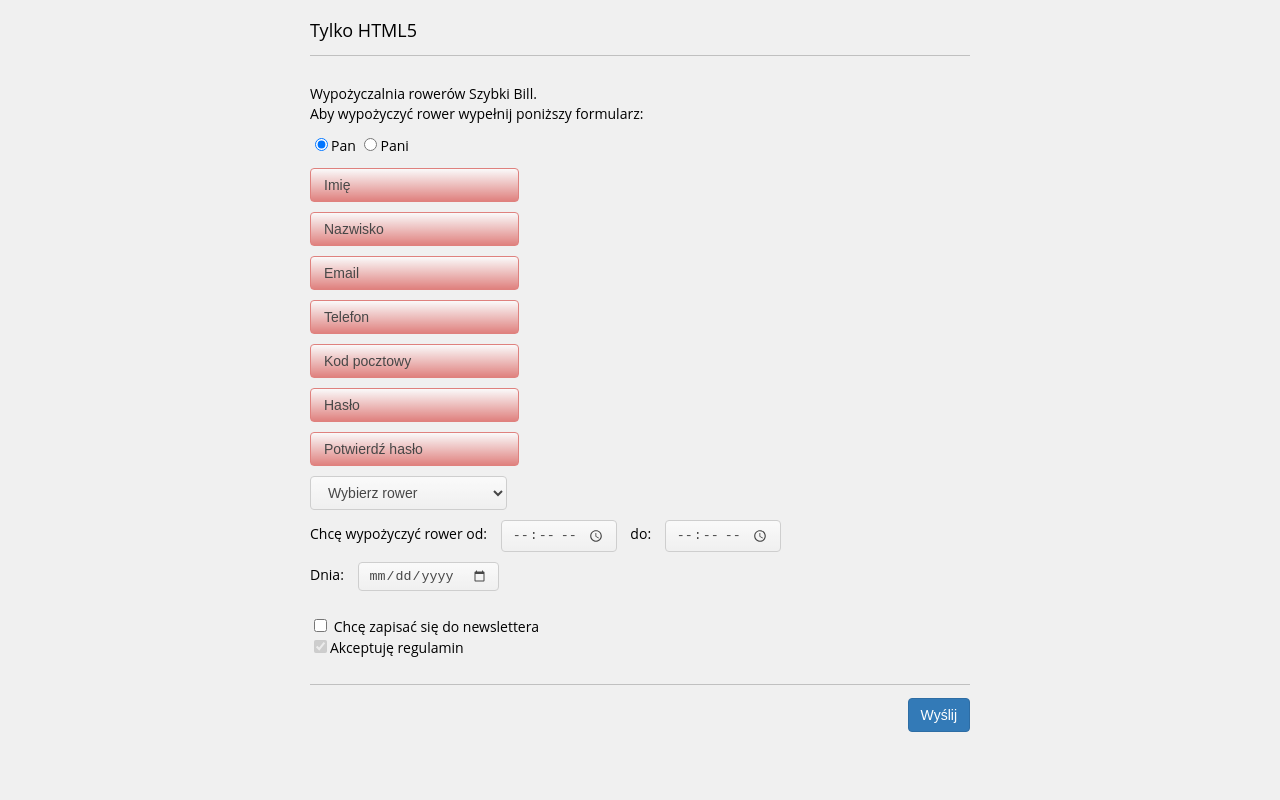
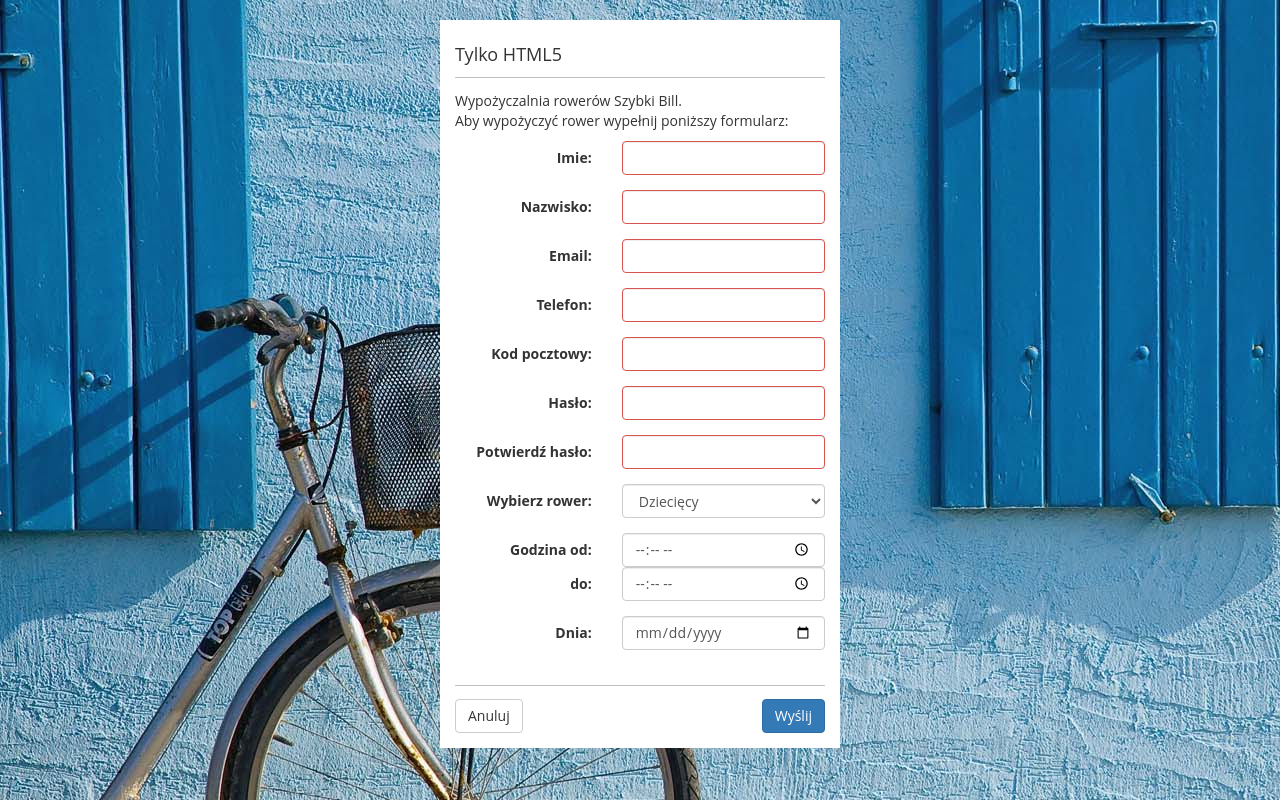
Before and after one commit to Ilierette/validator, a plain HTML site: page onlyHTML.html in a window 1280 px wide. Drawn offline with nearby package versions, Linux system fonts and the light colour scheme.

Commit message:
minor fixes

```diff
--- /dev/null
+++ b/gulpfile.js
@@ -0,0 +1,22 @@
+var gulp = require('gulp');
+var sass = require('gulp-sass');
+var minify = require('gulp-minify-css');
+var concat = require('gulp-concat');
+var rename = require('gulp-rename');
+
+gulp.task('sass', function() {
+    gulp.src('./sass/*.scss')
+        .pipe(sass().on('error', sass.logError))
+        .pipe(minify())
+        .pipe(concat('app.css'))
+        .pipe(rename({
+          basename : 'app',
+          extname : '.min.css'
+    }))
+        .pipe(gulp.dest('./css/'))
+});
+
+//Watch task
+gulp.task('default',function() {
+    gulp.watch('./sass/*.scss',['sass']);
+});
--- a/onlyHTML.html
+++ b/onlyHTML.html
@@ -4,110 +4,107 @@
     <title>TI - Walidacja formularza</title>
     <meta charset="UTF-8">
     <meta name="viewport" content="width=device-width, initial-scale=1.0">
-    <link rel="stylesheet" type="text/css" href="./css/appHTML.css">
+    <link rel="stylesheet" type="text/css" href="./css/app.min.css">
   </head>
   <body>
-    <div class="main-window">
+    <div class="main-window html-only">
       <div class="container-fluid">
-                <form action="MAILTO: X@xx.pl" method="get" enctype="text/plain" id="form">
         <header class="content-header">
           <h4>Tylko HTML5</h4>
           <hr>
-                    </header>
-                    <div class="row">
-                        <div class="panel-body">
-                            <div>
+          <p>
             Wypożyczalnia rowerów Szybki Bill. <br>
             Aby wypożyczyć rower wypełnij poniższy formularz:
-                            </div>
-                            <div class="row radio-buttons">
-                                <input type="radio" name="sex" value="male" checked>Pan
-                                <input type="radio" name="sex" value="female">Pani
-                            </div>
+          </p>
+        </header>
+        <form class="form-horizontal" method="get" enctype="text/plain" id="form">
           <div class="form-group">
-                                <div class="input-col">
+            <label class="control-label col-xs-12 col-sm-5" for="name">Imie:</label>
+            <div class="col-xs-12 col-sm-7">
               <input type="text" name="name" id="name" class="form-control"
-																				 placeholder="Imię" pattern="[a-zA-Z]{2,}" required>
+                     pattern="[a-zA-Z]{2,}" required>
             </div>
           </div>
           <div class="form-group">
-                                <div class="input-col">
+            <label class="control-label col-xs-12 col-sm-5" for="name">Nazwisko:</label>
+            <div class="col-xs-12 col-sm-7">
               <input type="text" name="surname" id="surname" class="form-control"
-																					 placeholder="Nazwisko" pattern="[a-zA-Z]{2,}" required>
+                     pattern="[a-zA-Z]{2,}" required>
             </div>
           </div>
           <div class="form-group">
-                                <div class="input-col">
+            <label class="control-label col-xs-12 col-sm-5" for="email">Email:</label>
+            <div class="col-xs-12 col-sm-7">
               <input type="email" name="email" id="email" class="form-control"
-																				 placeholder="Email" pattern="[0-9a-zA-Z_.-]+@[0-9a-zA-Z.-]+\.[a-zA-Z]{2,3}" required>
+                     pattern="[0-9a-zA-Z_.-]+@[0-9a-zA-Z.-]+\.[a-zA-Z]{2,3}" required>
             </div>
           </div>
           <div class="form-group">
-                                <div class="input-col">
+            <label class="control-label col-xs-12 col-sm-5" for="telephone">Telefon:</label>
+            <div class="col-xs-12 col-sm-7">
               <input type="tel" name="telephone" id="telephone" class="form-control"
-																					 placeholder="Telefon" pattern="[0-9]{3}-[0-9]{3}-[0-9]{3}" required>
+                     pattern="[0-9]{3}-[0-9]{3}-[0-9]{3}" required>
             </div>
           </div>
           <div class="form-group">
-                                <div class="input-col">
+            <label class="control-label col-xs-12 col-sm-5" for="telephone">Kod pocztowy:</label>
+            <div class="col-xs-12 col-sm-7">
               <input type="text" name="zip-code" id="zip-code" class="form-control"
-																					 placeholder="Kod pocztowy" pattern="[0-9]{2}\-[0-9]{3}" required>
+                     pattern="[0-9]{2}\-[0-9]{3}" required>
             </div>
           </div>
           <div class="form-group">
-                                <div class="input-col">
+            <label class="control-label col-xs-12 col-sm-5" for="telephone">Hasło:</label>
+            <div class="col-xs-12 col-sm-7">
               <input type="password" name="password" id="password" class="form-control"
-																					 placeholder="Hasło" pattern="(?=.*\d)(?=.*[a-z])(?=.*[A-Z]).{6,}" required>
+                     pattern="(?=.*\d)(?=.*[a-z])(?=.*[A-Z]).{6,}" required>
             </div>
           </div>
           <div class="form-group">
-                              <div class="input-col">
+            <label class="control-label col-xs-12 col-sm-5" for="password-confirm">Potwierdź hasło:</label>
+            <div class="col-xs-12 col-sm-7">
               <input type="password" name="password-confirm" id="password-confirm" class="form-control"
-																			 placeholder="Potwierdź hasło" pattern="(?=.*\d)(?=.*[a-z])(?=.*[A-Z]).{6,}" required>
+                     pattern="(?=.*\d)(?=.*[a-z])(?=.*[A-Z]).{6,}" required>
             </div>
           </div>
-                            <div class="form-group select-width">
+          <div class="form-group">
+            <label class="control-label col-xs-12 col-sm-5" for="password-confirm">Wybierz rower:</label>
+            <div class="col-xs-12 col-sm-7 pull-right">
               <select class="form-control" id="choose-bike">
-                                    <option value="choose">Wybierz rower</option>
                 <option value="child">Dziecięcy</option>
                 <option value="man">Męski</option>
                 <option value="woman">Damski</option>
               </select>
             </div>
+          </div>
           <div class="form-group">
-                                <div class="input-col">
-                                    <span class="padding-right">
-                                        Chcę wypożyczyć rower od:
-                                    </span>
-                                    <input type="time" name="time-start" id="time-start" class="time-control">
-                                    <span class="padding-left padding-right">
+            <label class="control-label col-xs-12 col-sm-5" for="time-start">
+              Godzina od:
+            </label>
+            <div class="col-xs-12 col-sm-7">
+              <input type="time" name="time-start" id="time-start" class="form-control">
+            </div>
+            <label class="control-label col-xs-12 col-sm-5" for="time-start">
               do:
-                                    </span>
-                                    <input type="time" name="time-stop" id="time-stop" class="time-control"><br>
+            </label>
+            <div class="col-xs-12 col-sm-7">
+              <input type="time" name="time-stop" id="time-stop" class="form-control">
             </div>
           </div>
           <div class="form-group">
-                                <div class="input-col">
-                                    <span class="padding-right">
-                                        Dnia:
-                                    </span>
-                                    <input type="date" name="borrow-date" id="borrow-date" class="time-control"><br>
-                                </div>
-                            </div>
-                            <div class="row newsletter">
-                                <input type="checkbox" name="news"> Chcę zapisać się do newslettera<br>
-                            </div>
-                            <div class="row regulations">
-                                <input type="checkbox" name="reg" disabled="disabled" checked="checked">Akceptuję regulamin<br>
-                            </div>
+            <label class="control-label col-xs-12 col-sm-5" for="password-confirm">Dnia:</label>
+            <div class="col-xs-12 col-sm-7">
+              <input type="date" name="borrow-date" id="borrow-date" class="form-control"><br>
             </div>
           </div>
           <footer>
             <hr>
-                        <button type="submit" class="btn">Wyślij</button><br>
+            <a class="btn btn-default" href="index.html">Anuluj</a>
+            <button type="submit" class="btn btn-primary pull-right">Wyślij</button>
           </footer>
         </form>
       </div>
     </div>
+    <script src="https://ajax.googleapis.com/ajax/libs/jquery/1.12.4/jquery.min.js"></script>
   </body>
 </html>
--- /dev/null
+++ b/sass/app.scss
@@ -0,0 +1,51 @@
+@import "node_modules/bootstrap-sass/assets/stylesheets/bootstrap";
+
+body {
+  background: url("../img/background.jpg") no-repeat;
+  font-family: "Open Sans", Helvetica, Arial, sans-serif;
+  font-size: 14px;
+}
+.main-window {
+  background-color: #ffffff;
+}
+hr {
+  height: 1px;
+  margin: 12px 0;
+  border: 0;
+  border-top: 1px solid #c0c0c0;
+}
+
+.success {
+  border: 1px solid #5cb85c;
+}
+.danger {
+  border: 1px solid #d9534f;
+}
+
+.large-button {
+  width: 100%;
+  margin: 5px 0;
+}
+
+.html-only {
+  .form-control:required {
+    border: 1px solid #d9534f;
+  }
+  .form-control:required:valid {
+    border: 1px solid #5cb85c;
+  }
+  .form-control:required:invalid {
+    border: 1px solid #d9534f;
+  }
+}
+
+@media screen and (min-width:640px){
+  .main-window {
+    position: relative;
+    width: 400px;
+    top: 20px;
+    margin:auto;
+    background-color: #ffffff;
+    padding: 15px 0;
+  }
+}
```
Also changed, not shown: cleanJS.html (+46 -49 lines), index.html (added, +31 -0 lines), regexp.html (+47 -50 lines), css/app.min.css (added), img/background.jpg (added), 1 other file. Lines whose indentation alone changed are shown as unchanged.
